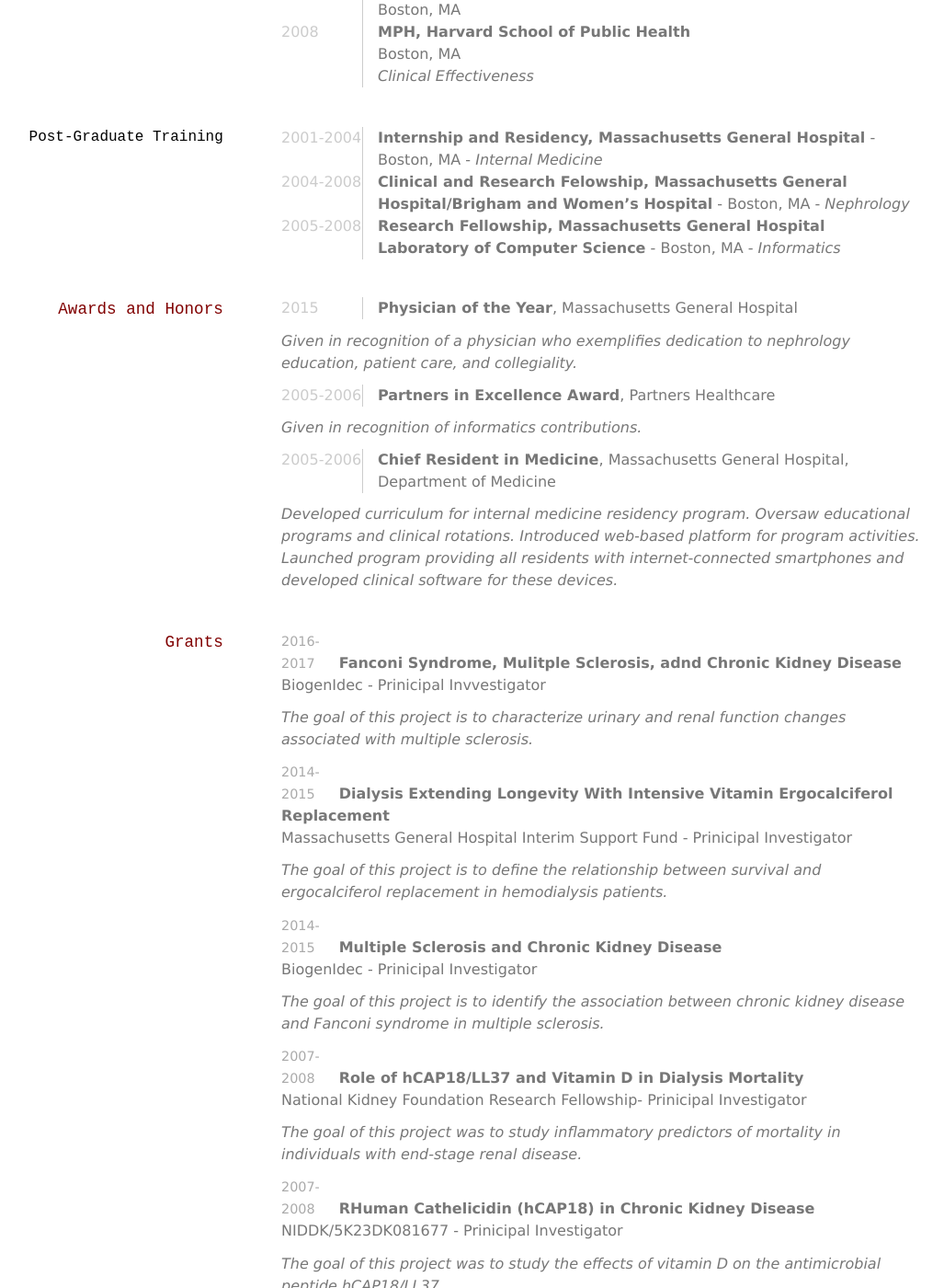
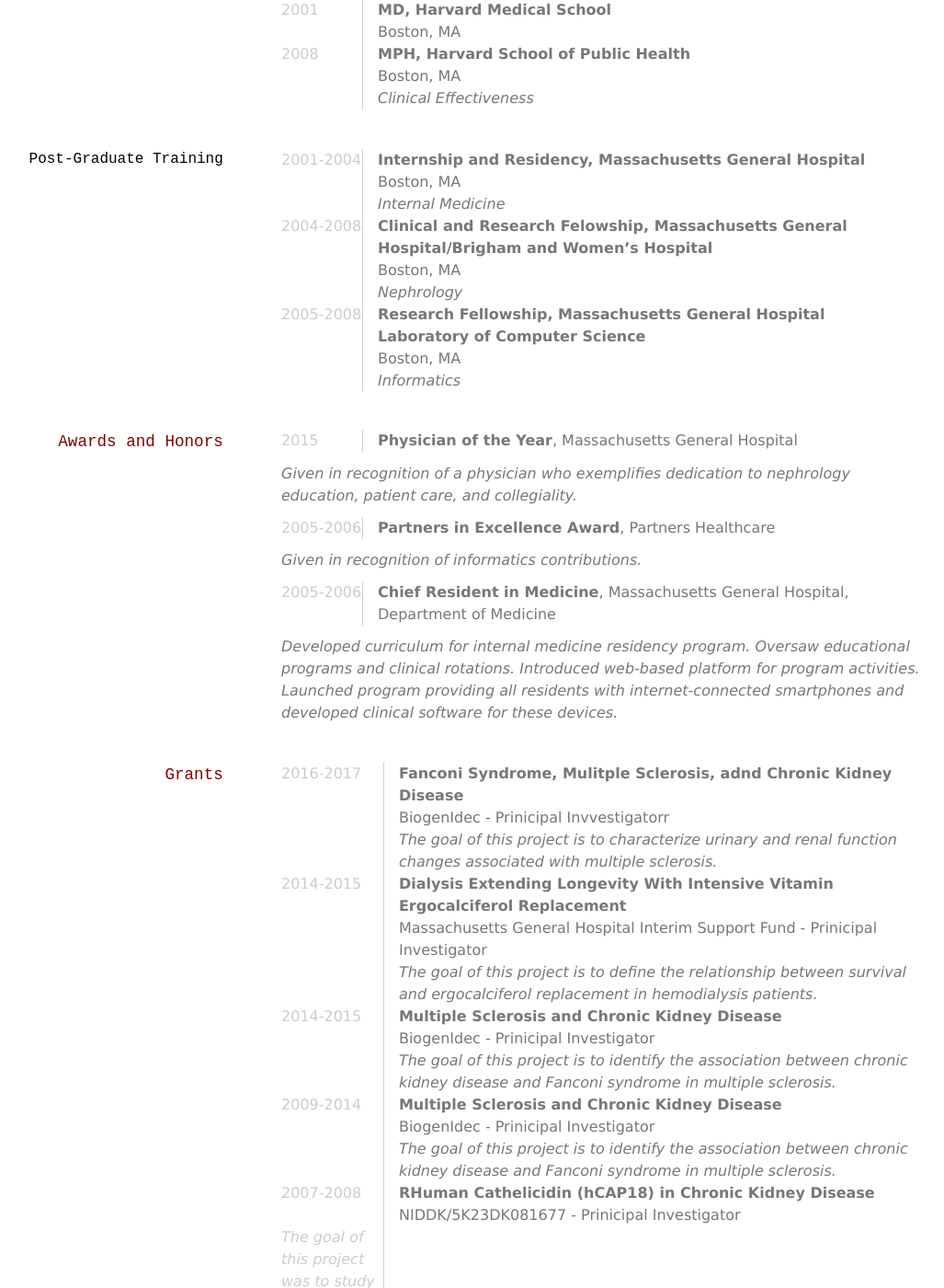
Before and after one commit to elipapa/markdown-cv, a Jekyll site: the page built from index.md, in a window 1280 px wide and 1400 px high, scrolled down 2958 px. Shown: the whole window at 92% size, without its empty margins (26-1053 px from the left). Built offline with Jekyll 4.4.1, drawn with Linux system fonts in a browser that asks for light colours; nearby versions of some CDN libraries; some of the changed text lies outside the part shown.

Commit message:
Update index.md
Tabled grants

```diff
--- a/index.md
+++ b/index.md
@@ -137,7 +137,7 @@ Development and Diligence
 
 | Date      | Description |
 | ----------| ---- |
-| 1996 | __AB, Harvard College__.<br/>Cambirdge, MA<<br/>*Biology, Magna Cum Laude* |
+| 1996 | __AB, Harvard College__.<br/>Cambirdge, MA<br/>*Biology, Magna Cum Laude* |
 | 2001 | __MD, Harvard Medical School__<br/>Boston, MA |
 | 2008 | __MPH, Harvard School of Public Health__<br/>Boston, MA<br/>*Clinical Effectiveness* |
 
@@ -148,9 +148,9 @@ Development and Diligence
 
 | Date      | Description |
 | ----------| ---- |
-| 2001-2004 | __Internship and Residency, Massachusetts General Hospital__ - Boston, MA - *Internal Medicine* |
-| 2004-2008 | __Clinical and Research Felowship, Massachusetts General Hospital/Brigham and Women's Hospital__ - Boston, MA - *Nephrology* |
-| 2005-2008 | __Research Fellowship, Massachusetts General Hospital Laboratory of Computer Science__ - Boston, MA - *Informatics* |
+| 2001-2004 | __Internship and Residency, Massachusetts General Hospital__<br/>Boston, MA<br/>*Internal Medicine* |
+| 2004-2008 | __Clinical and Research Felowship, Massachusetts General Hospital/Brigham and Women's Hospital__<br/>Boston, MA<br/>*Nephrology* |
+| 2005-2008 | __Research Fellowship, Massachusetts General Hospital Laboratory of Computer Science__<br/>Boston, MA<br/>*Informatics* |
 
 
 ## Awards and Honors
@@ -175,36 +175,14 @@ Development and Diligence
 
 ## Grants
 
-
-`2016-2017`
-__Fanconi Syndrome, Mulitple Sclerosis, adnd Chronic Kidney Disease__
-BiogenIdec - Prinicipal Invvestigator
-
-*The goal of this project is to characterize urinary and renal function changes associated with multiple sclerosis.*
-
-`2014-2015`
-__Dialysis Extending Longevity With Intensive Vitamin Ergocalciferol Replacement__
-Massachusetts General Hospital Interim Support Fund - Prinicipal Investigator
-
-*The goal of this project is to define the relationship between  survival and ergocalciferol replacement in hemodialysis patients.*
-
-`2014-2015`
-__Multiple Sclerosis and Chronic Kidney Disease__
-BiogenIdec - Prinicipal Investigator
-
-*The goal of this project is to identify the association between chronic kidney disease and Fanconi syndrome in multiple sclerosis.*
-
-`2007-2008`
-__Role of hCAP18/LL37 and Vitamin D in Dialysis Mortality__
-National Kidney Foundation Research Fellowship- Prinicipal Investigator
-
-*The goal of this project was to study inflammatory predictors of mortality in individuals with end-stage renal disease.*
-
-`2007-2008`
-__RHuman Cathelicidin (hCAP18) in Chronic Kidney Disease__
-NIDDK/5K23DK081677 - Prinicipal Investigator
-
-*The goal of this project was to study the effects of vitamin D on the antimicrobial peptide hCAP18/LL37.*
+| Date      | Description |
+| ----------| ---- |
+| 2016-2017 | __Fanconi Syndrome, Mulitple Sclerosis, adnd Chronic Kidney Disease__<br/>BiogenIdec - Prinicipal Invvestigatorr<br/>*The goal of this project is to characterize urinary and renal function changes associated with multiple sclerosis.* |
+| 2014-2015 | __Dialysis Extending Longevity With Intensive Vitamin Ergocalciferol Replacement__<br/>Massachusetts General Hospital Interim Support Fund - Prinicipal Investigator<br/>*The goal of this project is to define the relationship between  survival and ergocalciferol replacement in hemodialysis patients.* |
+| 2014-2015 | __Multiple Sclerosis and Chronic Kidney Disease__<br/>BiogenIdec - Prinicipal Investigator<br/>*The goal of this project is to identify the association between chronic kidney disease and Fanconi syndrome in multiple sclerosis.* |
+| 2009-2014 | __Multiple Sclerosis and Chronic Kidney Disease__<br/>BiogenIdec - Prinicipal Investigator<br/>*The goal of this project is to identify the association between chronic kidney disease and Fanconi syndrome in multiple sclerosis.* |
+| 2007-2008 | __RHuman Cathelicidin (hCAP18) in Chronic Kidney Disease__<br/>NIDDK/5K23DK081677 - Prinicipal Investigator<br/>
+*The goal of this project was to study the effects of vitamin D on the antimicrobial peptide hCAP18/LL37.* |
 
 ## Publications
 
```
